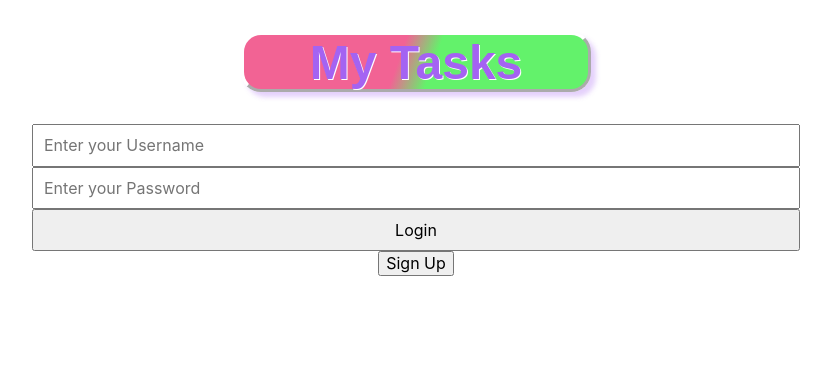
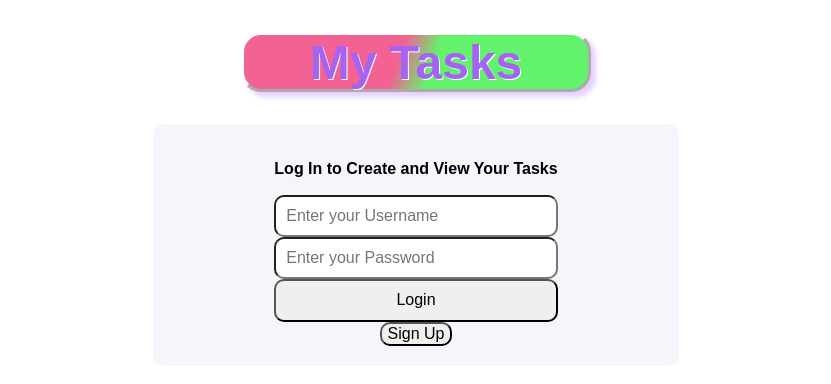
Before and after one commit to BSalemi/MyTasks, a React (Create React App) app: page /login in a window 1280 px wide. Shown: the top 384 px of the page, without its empty margins (224-1055 px from the left). Built offline with nearby package versions, Linux system fonts and the light colour scheme.

Commit message:
Changed form divs id to classNames in Login and Signup Form components. Created credentialsContainer class in App.js and added p tag with instructions to signup and login forms. Added a check in Task component that removes the highlight-deadline-date class when the task is overdue

```diff
--- a/src/App.js
+++ b/src/App.js
@@ -42,24 +42,26 @@ class App extends React.Component{
           :
             <>
             <Route exact path="/login"  render={(routeProps) =>
-              <div>
+              <div className="credentialsContainer">
+                <p>Log In to Create and View Your Tasks</p>
                 <LoginForm {...routeProps} updateCurrentUser={this.updateCurrentUser}/>
-                <Link to="/signup"><button>Sign Up</button></Link>
+                <Link to="/signup"><button className="signUpBtn">Sign Up</button></Link>
               </div>
               }/>
 
             <Route exact path="/signup" render={(routeProps)=>
-              <div>
+              <div className="credentialsContainer">
+                <p>Sign Up to Create Your Task List</p>
                 <SignupForm {...routeProps} updateCurrentUser={this.updateCurrentUser}/>
-                <Link to="/login"><button>Log In</button></Link>
+                <Link to="/login"><button className="logInBtn">Log In</button></Link>
               </div>
              }/>
 
 
             <Route exact path="/" render={() =>
               <div>
-                <Link to="/signup"><button>Sign Up</button></Link>
-                <Link to="/login"><button>Log In</button></Link>
+                <Link to="/signup"><button className="signUpBtn">Sign Up</button></Link>
+                <Link to="/login"><button className="logInBtn">Log In</button></Link>
               </div>
             }/>
             </>}
--- a/src/components/LoginForm.js
+++ b/src/components/LoginForm.js
@@ -60,14 +60,13 @@ class LoginForm extends React.Component{
             <>
             {error.length !== 0 ?
              <p> {error} </p> :
-             <div id="login-form">
-             <form onSubmit={event => this.logInUser(event)}>
-                 <input type="text" name="username" placeholder="Enter your Username" value={this.state.username} onChange={event => this.handleOnChange(event)}/>
-                 <br/>
-                 <input type="password" name="password" placeholder="Enter your Password" value={this.state.password} onChange={event => this.handleOnChange(event)}/>
-                 <input type="submit" value="Login"/>
-             </form>
-         </div>
+             <div className="loginForm">
+                <form onSubmit={event => this.logInUser(event)}>
+                    <input type="text" name="username" placeholder="Enter your Username" value={this.state.username} onChange={event => this.handleOnChange(event)}/>
+                    <input type="password" name="password" placeholder="Enter your Password" value={this.state.password} onChange={event => this.handleOnChange(event)}/>
+                    <input type="submit" className="submit-button" value="Login"/>
+                </form>
+            </div>
         }
             </>
         )
--- a/src/components/SignupForm.js
+++ b/src/components/SignupForm.js
@@ -77,16 +77,16 @@ class SignupForm extends React.Component {
         return(
             <div>
             {this.isErrorsEmpty(errors) ? (
-            <div id="signup-form">
+            <div className="signupForm">
                     <form onSubmit={event => this.handleOnSubmit(event)} className="pa2">
                         <input type="email" name="email_address" placeholder="Enter your Email Address" value={this.state.email_address} onChange={event => this.handleOnChange(event)}/>
-                        <br/>
+
                         <input type="text" name="username" placeholder="Choose a Username" value={this.state.username} onChange={event => this.handleOnChange(event)}/>
-                        <br/>
+
                         <input type="password" name="password" placeholder="Enter a Password" value={this.state.password} onChange={event => this.handleOnChange(event)}/>
-                        <br/>
+
                         <input type="password" name="password_confirmation" placeholder="Confirm Password" value={this.state.password_confirmation} onChange={event => this.handleOnChange(event)}/>
-                        <br/>
+
                         <input type="submit" value="Sign Up" className="ma1"/>
                     </form>
             </div>)
--- a/src/index.css
+++ b/src/index.css
@@ -27,7 +27,7 @@ code {
 #logo{
   font-family: 'Orbitron', sans-serif;
   font-weight: bolder;
-  background: linear-gradient(110deg, #f26394 45%, #63f26b 55%);
+  background: linear-gradient(110deg, rgb(242, 99, 148) 45%, rgb(99, 242, 107) 55%);
   width: 350px;
   margin-left: auto;
   margin-right: auto;
@@ -254,6 +254,8 @@ input.task-form {
   flex-direction: row;
   justify-content: space-evenly;
   align-items: center;
+  max-height: 450px;
+  overflow-x: scroll
 }
 .filterBar{
   display: flex;
@@ -321,3 +323,49 @@ input.task-form {
  margin-left: 1px;
  text-decoration: none;
 }
+
+.loginForm{
+  font-family: 'Orbitron', sans-serif;
+  width: 90%;
+  margin: 0 auto
+}
+
+.loginForm input {
+  border-radius: 10px
+}
+
+.signUpBtn{
+  font-family: "Orbitron", sans-serif;
+  border-radius: 10px;
+}
+
+.signupForm{
+  font-family: 'Orbitron', sans-serif;
+  width: 90%;
+  margin: 0 auto
+}
+
+.signupForm input {
+  border-radius: 10px
+}
+
+.logInBtn{
+  font-family: "Orbitron", sans-serif;
+  border-radius: 10px
+}
+
+.credentialsContainer{
+  background: rgba(238, 231, 247, 0.438);
+  width: max-content;
+  height: max-content;
+  margin: 0 auto;
+  padding-top: 20px;
+  padding-bottom: 20px;
+  border-radius: 10px;
+}
+
+.credentialsContainer > p {
+  font-family: 'Orbitron', sans-serif;
+  font-size: 16px;
+  font-weight: 700
+}
```
Also changed, not shown: src/components/Task.js (line endings or trailing spaces).
